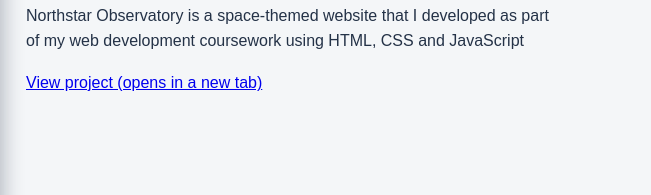
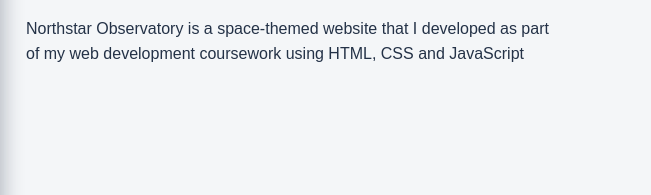
Before and after one commit to serorsmart/serorsmart.github.io, a plain HTML site: page index.html in a window 1280 px wide. Shown: the part 1665-1860 px from the top of the page, 629-1280 px from the left. Drawn offline with Linux system fonts and the light colour scheme.

Commit message:
Revert "Link Northstar Observatory project to its live website"
This reverts commit eb371549156ef2ebc5234916e9dff6c579864243.

```diff
--- a/index.html
+++ b/index.html
@@ -79,7 +79,6 @@ href="https://cdnjs.cloudflare.com/ajax/libs/font-awesome/6.7.2/css/all.min.css"
         <div class="project-text">
       <h3>Northstar Observatory</h3>
       <p>Northstar Observatory is a space-themed website that I developed as part of my web development coursework using HTML, CSS and JavaScript</p>
-      <a href="https://serorsmart.github.io/northstar-observatory/" target="_blank" rel="noopener noreferrer" aria-label="View Northstar Observatory project (opens in a new tab)">View project (opens in a new tab)</a>
      </div>
       </div>
       <div class="project-card">
```
